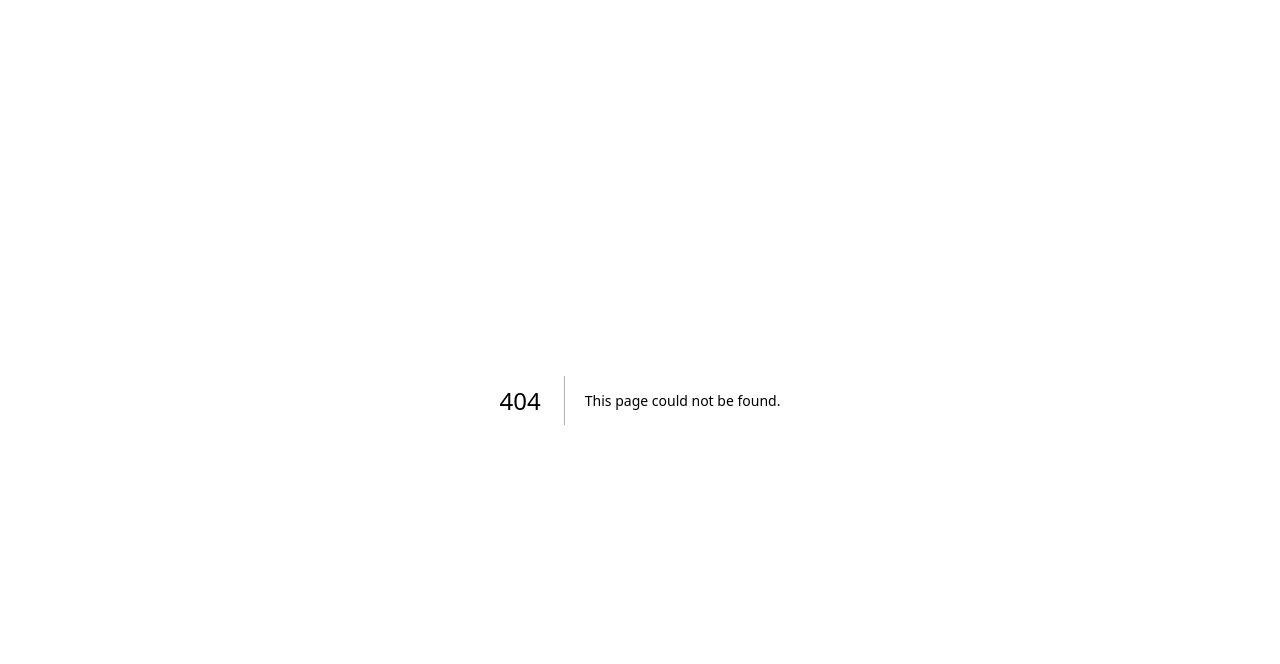
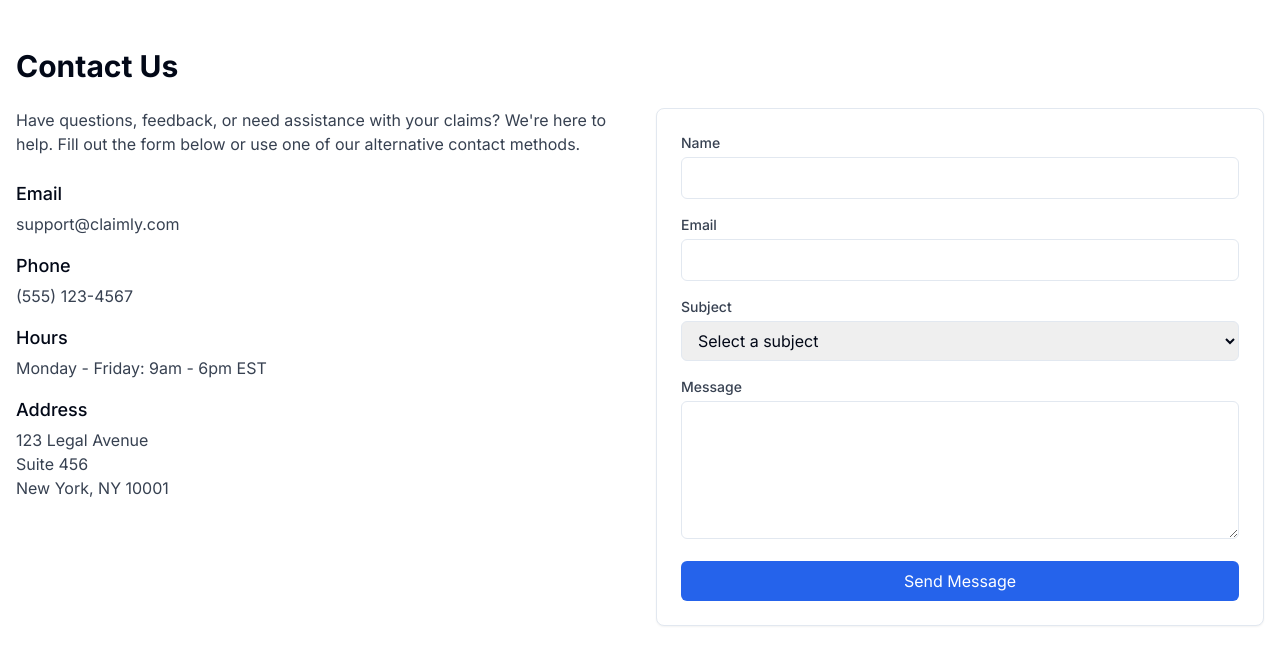
Before and after one commit to dzodze00/claimly.app, a Next.js app: page /contact in a window 1280 px wide. Before the commit this address had no page. Shown: the top 664 px of the page. Built offline with nearby package versions, Linux system fonts and the light colour scheme.

Commit message:
Create page.tsx

```diff
--- /dev/null
+++ b/app/contact/page.tsx
@@ -0,0 +1,180 @@
+"use client"
+
+import type React from "react"
+
+import { useState } from "react"
+
+export default function ContactPage() {
+  const [formData, setFormData] = useState({
+    name: "",
+    email: "",
+    subject: "",
+    message: "",
+  })
+
+  const [isSubmitting, setIsSubmitting] = useState(false)
+  const [isSubmitted, setIsSubmitted] = useState(false)
+
+  const handleChange = (e: React.ChangeEvent<HTMLInputElement | HTMLTextAreaElement | HTMLSelectElement>) => {
+    const { name, value } = e.target
+    setFormData((prev) => ({
+      ...prev,
+      [name]: value,
+    }))
+  }
+
+  const handleSubmit = (e: React.FormEvent) => {
+    e.preventDefault()
+    setIsSubmitting(true)
+
+    // Simulate API call
+    setTimeout(() => {
+      setIsSubmitting(false)
+      setIsSubmitted(true)
+      setFormData({
+        name: "",
+        email: "",
+        subject: "",
+        message: "",
+      })
+    }, 1500)
+  }
+
+  return (
+    <div className="container mx-auto py-12 px-4">
+      <h1 className="text-3xl font-bold mb-6">Contact Us</h1>
+
+      <div className="grid grid-cols-1 md:grid-cols-2 gap-8">
+        <div>
+          <p className="text-gray-700 mb-6">
+            Have questions, feedback, or need assistance with your claims? We're here to help. Fill out the form below
+            or use one of our alternative contact methods.
+          </p>
+
+          <div className="space-y-4">
+            <div>
+              <h3 className="text-lg font-medium mb-1">Email</h3>
+              <p className="text-gray-700">support@claimly.com</p>
+            </div>
+
+            <div>
+              <h3 className="text-lg font-medium mb-1">Phone</h3>
+              <p className="text-gray-700">(555) 123-4567</p>
+            </div>
+
+            <div>
+              <h3 className="text-lg font-medium mb-1">Hours</h3>
+              <p className="text-gray-700">Monday - Friday: 9am - 6pm EST</p>
+            </div>
+
+            <div>
+              <h3 className="text-lg font-medium mb-1">Address</h3>
+              <p className="text-gray-700">
+                123 Legal Avenue
+                <br />
+                Suite 456
+                <br />
+                New York, NY 10001
+              </p>
+            </div>
+          </div>
+        </div>
+
+        <div>
+          {isSubmitted ? (
+            <div className="bg-green-50 border border-green-200 rounded-lg p-6 text-center">
+              <h3 className="text-xl font-medium text-green-800 mb-2">Message Sent!</h3>
+              <p className="text-green-700">Thank you for contacting us. We'll get back to you as soon as possible.</p>
+              <button
+                onClick={() => setIsSubmitted(false)}
+                className="mt-4 px-4 py-2 bg-green-600 text-white rounded-md hover:bg-green-700"
+              >
+                Send Another Message
+              </button>
+            </div>
+          ) : (
+            <form onSubmit={handleSubmit} className="bg-white rounded-lg border shadow-sm p-6">
+              <div className="space-y-4">
+                <div>
+                  <label htmlFor="name" className="block text-sm font-medium text-gray-700 mb-1">
+                    Name
+                  </label>
+                  <input
+                    id="name"
+                    name="name"
+                    type="text"
+                    required
+                    value={formData.name}
+                    onChange={handleChange}
+                    className="w-full px-3 py-2 border rounded-md"
+                  />
+                </div>
+
+                <div>
+                  <label htmlFor="email" className="block text-sm font-medium text-gray-700 mb-1">
+                    Email
+                  </label>
+                  <input
+                    id="email"
+                    name="email"
+                    type="email"
+                    required
+                    value={formData.email}
+                    onChange={handleChange}
+                    className="w-full px-3 py-2 border rounded-md"
+                  />
+                </div>
+
+                <div>
+                  <label htmlFor="subject" className="block text-sm font-medium text-gray-700 mb-1">
+                    Subject
+                  </label>
+                  <select
+                    id="subject"
+                    name="subject"
+                    required
+                    value={formData.subject}
+                    onChange={handleChange}
+                    className="w-full px-3 py-2 border rounded-md"
+                  >
+                    <option value="">Select a subject</option>
+                    <option value="claim-help">Help with a Claim</option>
+                    <option value="account">Account Issues</option>
+                    <option value="billing">Billing Questions</option>
+                    <option value="feedback">Feedback</option>
+                    <option value="other">Other</option>
+                  </select>
+                </div>
+
+                <div>
+                  <label htmlFor="message" className="block text-sm font-medium text-gray-700 mb-1">
+                    Message
+                  </label>
+                  <textarea
+                    id="message"
+                    name="message"
+                    rows={5}
+                    required
+                    value={formData.message}
+                    onChange={handleChange}
+                    className="w-full px-3 py-2 border rounded-md"
+                  />
+                </div>
+
+                <button
+                  type="submit"
+                  disabled={isSubmitting}
+                  className={`w-full py-2 px-4 rounded-md ${
+                    isSubmitting ? "bg-gray-400 cursor-not-allowed" : "bg-blue-600 hover:bg-blue-700"
+                  } text-white`}
+                >
+                  {isSubmitting ? "Sending..." : "Send Message"}
+                </button>
+              </div>
+            </form>
+          )}
+        </div>
+      </div>
+    </div>
+  )
+}
```
